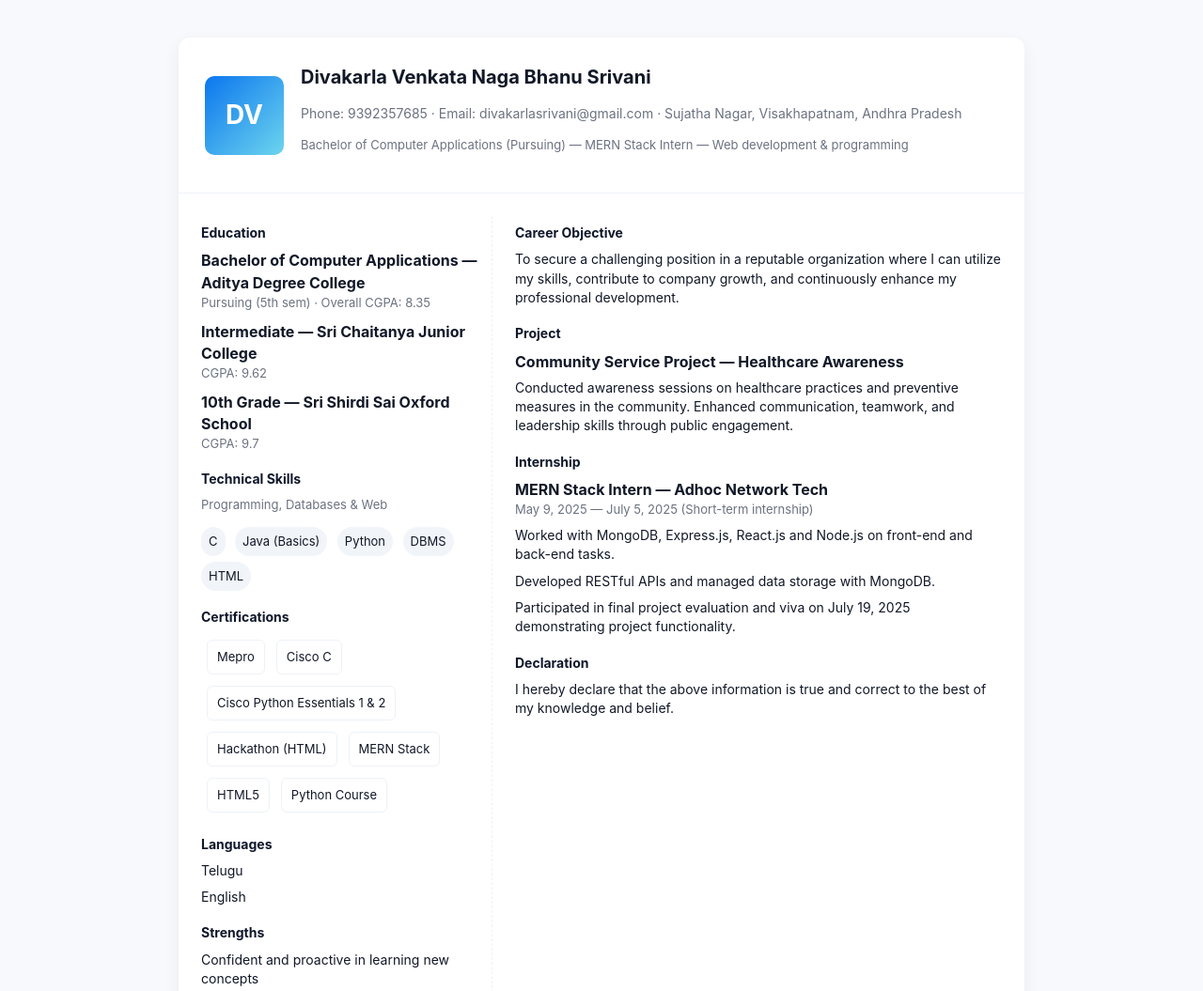
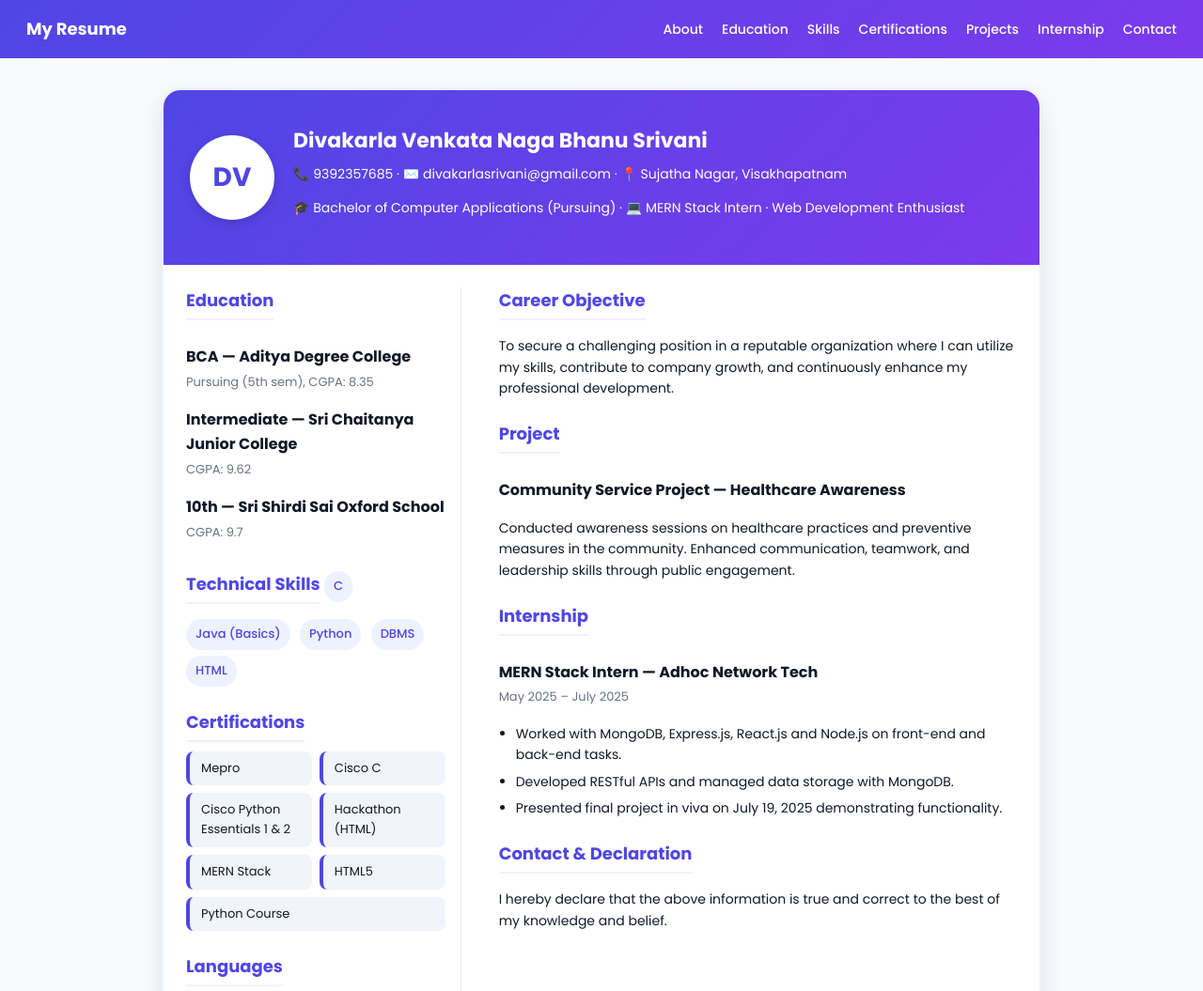
Before and after one commit to divakarlasrivani-18/Bhanu, a plain HTML site: page index.html in a window 1280 px wide. Shown: the top 1055 px of the page at 94% size. Drawn offline with Linux system fonts and the light colour scheme.

Commit message:
Update index.html

```diff
--- a/index.html
+++ b/index.html
@@ -5,93 +5,190 @@
   <meta name="viewport" content="width=device-width,initial-scale=1">
   <title>D VNB Srivani — Resume</title>
   <style>
-    :root{--accent:#0b76ef;--muted:#6b7280;--bg:#f7f9fc;--card:#ffffff;--maxw:900px}
-    *{box-sizing:border-box}
-    body{font-family:Inter, system-ui, -apple-system, "Segoe UI", Roboto, "Helvetica Neue", Arial;line-height:1.45;color:#111827;background:var(--bg);padding:32px}
-    .container{max-width:var(--maxw);margin:0 auto}
-    .card{background:var(--card);border-radius:12px;box-shadow:0 6px 18px rgba(15,23,42,0.06);overflow:hidden;display:grid;grid-template-columns:1fr 2fr}
-    header{padding:28px 28px;border-bottom:1px solid #eef2f7;display:flex;align-items:center;gap:18px}
-    .avatar{width:84px;height:84px;border-radius:10px;background:linear-gradient(135deg,var(--accent),#6dd5ed);display:flex;align-items:center;justify-content:center;color:white;font-weight:700;font-size:28px}
-    .contact{font-size:14px;color:var(--muted)}
-    .name{font-size:20px;font-weight:700;margin:0}
-    .subtitle{font-size:13px;color:var(--muted);margin-top:4px}
+    :root {
+      --accent: #4f46e5;
+      --accent-light: #eef2ff;
+      --muted: #6b7280;
+      --bg: #f8fafc;
+      --card: #ffffff;
+      --maxw: 1000px;
+    }
+    * { box-sizing: border-box; }
+    body {
+      font-family: 'Poppins', sans-serif;
+      line-height: 1.6;
+      color: #111827;
+      background: var(--bg);
+      margin: 0;
+    }
+    /* Navbar */
+    nav {
+      background: linear-gradient(135deg, var(--accent), #7c3aed);
+      color: white;
+      padding: 14px 28px;
+      display: flex;
+      justify-content: space-between;
+      align-items: center;
+      position: sticky;
+      top: 0;
+      z-index: 1000;
+    }
+    nav .logo { font-weight: 700; font-size: 18px; }
+    nav ul { display: flex; list-style: none; margin: 0; padding: 0; gap: 20px; }
+    nav a {
+      color: white;
+      text-decoration: none;
+      font-weight: 500;
+      transition: 0.3s;
+    }
+    nav a:hover { color: #dbeafe; }
 
-    .main{display:flex;gap:24px;padding:24px}
-    .left{padding:8px 0;border-right:1px dashed #eef2f7;width:310px}
-    .right{padding:8px 0;flex:1}
+    .container { max-width: var(--maxw); margin: 0 auto; padding: 32px; }
+    .card {
+      background: var(--card);
+      border-radius: 20px;
+      box-shadow: 0 10px 25px rgba(15,23,42,0.1);
+      overflow: hidden;
+      border: 2px solid var(--accent-light);
+      margin-bottom: 40px;
+    }
+    header {
+      background: linear-gradient(135deg, var(--accent), #7c3aed);
+      color: white;
+      padding: 36px 28px;
+      display: flex;
+      align-items: center;
+      gap: 20px;
+    }
+    .avatar {
+      width: 90px;
+      height: 90px;
+      border-radius: 50%;
+      background: white;
+      color: var(--accent);
+      font-weight: 700;
+      font-size: 28px;
+      display: flex;
+      align-items: center;
+      justify-content: center;
+      box-shadow: 0 4px 12px rgba(0,0,0,0.15);
+    }
+    .name { font-size: 22px; font-weight: 700; margin: 0; }
+    .contact, .subtitle { font-size: 14px; margin-top: 6px; }
 
-    h3{margin:0 0 8px 0;font-size:14px;color:#0f172a}
-    .section{margin-bottom:18px}
-    .muted{color:var(--muted);font-size:13px}
+    .main { display: flex; gap: 24px; padding: 24px; }
+    .left { flex: 1; padding-right: 16px; border-right: 1px solid #e5e7eb; }
+    .right { flex: 2; padding-left: 16px; }
 
-    ul{margin:6px 0 0 0;padding:0;list-style:none}
-    li{margin:8px 0;font-size:14px}
+    h3 {
+      margin: 0 0 10px 0;
+      font-size: 18px;
+      color: var(--accent);
+      border-bottom: 2px solid var(--accent-light);
+      display: inline-block;
+      padding-bottom: 4px;
+    }
+    .section { margin-bottom: 24px; }
+    .muted { color: var(--muted); font-size: 13px; }
 
-    .skill-badge{display:inline-block;background:#f1f5f9;padding:6px 8px;border-radius:999px;font-size:13px;margin:6px 6px 0 0}
+    ul { margin: 6px 0 0 18px; padding: 0; }
+    li { margin: 6px 0; font-size: 14px; }
 
-    .edu-item,.job-item{margin-bottom:10px}
-    .meta{font-size:13px;color:var(--muted)}
+    .skill-badge {
+      display: inline-block;
+      background: var(--accent-light);
+      color: var(--accent);
+      padding: 6px 10px;
+      border-radius: 20px;
+      font-size: 13px;
+      font-weight: 500;
+      margin: 6px 6px 0 0;
+      transition: 0.3s;
+    }
+    .skill-badge:hover { background: var(--accent); color: white; }
 
-    .project-desc{font-size:14px;margin-top:6px}
-    .certs{display:flex;flex-wrap:wrap}
-    .cert{background:#fff;border:1px solid #eef2f7;padding:8px 10px;border-radius:6px;margin:6px; font-size:13px}
+    .certs { display: flex; flex-wrap: wrap; gap: 8px; }
+    .cert {
+      background: #f1f5f9;
+      border-left: 4px solid var(--accent);
+      padding: 8px 12px;
+      border-radius: 8px;
+      font-size: 13px;
+      flex: 1 1 calc(50% - 16px);
+    }
 
-    footer{padding:18px 28px;border-top:1px solid #eef2f7;font-size:13px;color:var(--muted);display:flex;justify-content:space-between}
+    .project-desc { font-size: 14px; margin-top: 6px; }
+
+    footer {
+      background: var(--accent-light);
+      padding: 16px 28px;
+      font-size: 13px;
+      color: #374151;
+      display: flex;
+      justify-content: space-between;
+    }
+
+    section[id] { scroll-margin-top: 70px; }
 
     /* Responsive */
-    @media (max-width:800px){.card{grid-template-columns:1fr}.left{width:auto;border-right:none;border-bottom:1px dashed #eef2f7;padding-bottom:16px}.main{flex-direction:column}}
+    @media (max-width: 800px) {
+      nav ul { flex-direction: column; gap: 10px; }
+      .main { flex-direction: column; }
+      .left { border-right: none; border-bottom: 1px solid #e5e7eb; padding-bottom: 16px; }
+      .right { padding-left: 0; }
+    }
   </style>
+  <link href="https://fonts.googleapis.com/css2?family=Poppins:wght@400;500;600;700&display=swap" rel="stylesheet">
 </head>
 <body>
+  <nav>
+    <div class="logo">My Resume</div>
+    <ul>
+      <li><a href="#about">About</a></li>
+      <li><a href="#education">Education</a></li>
+      <li><a href="#skills">Skills</a></li>
+      <li><a href="#certifications">Certifications</a></li>
+      <li><a href="#projects">Projects</a></li>
+      <li><a href="#internship">Internship</a></li>
+      <li><a href="#contact">Contact</a></li>
+    </ul>
+  </nav>
+
   <div class="container">
-    <div class="card">
-      <div style="grid-column:1/-1">
+    <div class="card" id="about">
       <header>
         <div class="avatar">DV</div>
-          <div style="flex:1">
+        <div>
           <p class="name">Divakarla Venkata Naga Bhanu Srivani</p>
-            <p class="contact">Phone: 9392357685 · Email: divakarlasrivani@gmail.com · Sujatha Nagar, Visakhapatnam, Andhra Pradesh</p>
-            <p class="subtitle">Bachelor of Computer Applications (Pursuing) — MERN Stack Intern — Web development & programming</p>
+          <p class="contact">📞 9392357685 · ✉️ divakarlasrivani@gmail.com · 📍 Sujatha Nagar, Visakhapatnam</p>
+          <p class="subtitle">🎓 Bachelor of Computer Applications (Pursuing) · 💻 MERN Stack Intern · Web Development Enthusiast</p>
         </div>
       </header>
+
+      <div class="main">
+        <aside class="left">
+          <div class="section" id="education">
+            <h3>Education</h3>
+            <p><strong>BCA — Aditya Degree College</strong><br><span class="muted">Pursuing (5th sem), CGPA: 8.35</span></p>
+            <p><strong>Intermediate — Sri Chaitanya Junior College</strong><br><span class="muted">CGPA: 9.62</span></p>
+            <p><strong>10th — Sri Shirdi Sai Oxford School</strong><br><span class="muted">CGPA: 9.7</span></p>
           </div>
 
-      <div class="main" style="grid-column:1/-1">
-        <aside class="left">
-          <div class="section">
-            <h3>Education</h3>
-            <div class="edu-item">
-              <strong>Bachelor of Computer Applications — Aditya Degree College</strong>
-              <div class="meta">Pursuing (5th sem) · Overall CGPA: 8.35</div>
-            </div>
-            <div class="edu-item">
-              <strong>Intermediate — Sri Chaitanya Junior College</strong>
-              <div class="meta">CGPA: 9.62</div>
-            </div>
-            <div class="edu-item">
-              <strong>10th Grade — Sri Shirdi Sai Oxford School</strong>
-              <div class="meta">CGPA: 9.7</div>
-            </div>
-          </div>
-
-          <div class="section">
+          <div class="section" id="skills">
             <h3>Technical Skills</h3>
-            <div class="muted">Programming, Databases & Web</div>
-            <div style="margin-top:8px">
             <span class="skill-badge">C</span>
             <span class="skill-badge">Java (Basics)</span>
             <span class="skill-badge">Python</span>
             <span class="skill-badge">DBMS</span>
             <span class="skill-badge">HTML</span>
           </div>
-          </div>
 
-          <div class="section">
+          <div class="section" id="certifications">
             <h3>Certifications</h3>
             <div class="certs">
               <div class="cert">Mepro</div>
               <div class="cert">Cisco C</div>
-              <div class="cert">Cisco Python Essentials 1 &amp; 2</div>
+              <div class="cert">Cisco Python Essentials 1 & 2</div>
               <div class="cert">Hackathon (HTML)</div>
               <div class="cert">MERN Stack</div>
               <div class="cert">HTML5</div>
@@ -110,48 +207,44 @@
           <div class="section">
             <h3>Strengths</h3>
             <ul>
-              <li>Confident and proactive in learning new concepts</li>
-              <li>Optimistic with active participation in teamwork and discussions</li>
+              <li>Confident and proactive learner</li>
+              <li>Optimistic & collaborative team player</li>
             </ul>
           </div>
         </aside>
 
         <section class="right">
-          <div class="section">
+          <div class="section" id="objective">
             <h3>Career Objective</h3>
             <p class="project-desc">To secure a challenging position in a reputable organization where I can utilize my skills, contribute to company growth, and continuously enhance my professional development.</p>
           </div>
 
-          <div class="section">
+          <div class="section" id="projects">
             <h3>Project</h3>
-            <strong>Community Service Project — Healthcare Awareness</strong>
+            <p><strong>Community Service Project — Healthcare Awareness</strong></p>
             <p class="project-desc">Conducted awareness sessions on healthcare practices and preventive measures in the community. Enhanced communication, teamwork, and leadership skills through public engagement.</p>
           </div>
 
-          <div class="section">
+          <div class="section" id="internship">
             <h3>Internship</h3>
-            <div class="job-item">
-              <strong>MERN Stack Intern — Adhoc Network Tech</strong>
-              <div class="meta">May 9, 2025 — July 5, 2025 (Short-term internship)</div>
+            <p><strong>MERN Stack Intern — Adhoc Network Tech</strong><br><span class="muted">May 2025 – July 2025</span></p>
             <ul>
               <li>Worked with MongoDB, Express.js, React.js and Node.js on front-end and back-end tasks.</li>
               <li>Developed RESTful APIs and managed data storage with MongoDB.</li>
-                <li>Participated in final project evaluation and viva on July 19, 2025 demonstrating project functionality.</li>
+              <li>Presented final project in viva on July 19, 2025 demonstrating functionality.</li>
             </ul>
           </div>
-          </div>
 
-          <div class="section">
-            <h3>Declaration</h3>
+          <div class="section" id="contact">
+            <h3>Contact & Declaration</h3>
             <p class="project-desc">I hereby declare that the above information is true and correct to the best of my knowledge and belief.</p>
           </div>
-
         </section>
       </div>
 
       <footer>
-        <div>Place: Visakhapatnam</div>
-        <div>D VNB SRIVANI</div>
+        <div>📍 Visakhapatnam</div>
+        <div><strong>D VNB SRIVANI</strong></div>
       </footer>
     </div>
   </div>
```
Lines whose indentation alone changed are shown as unchanged.
